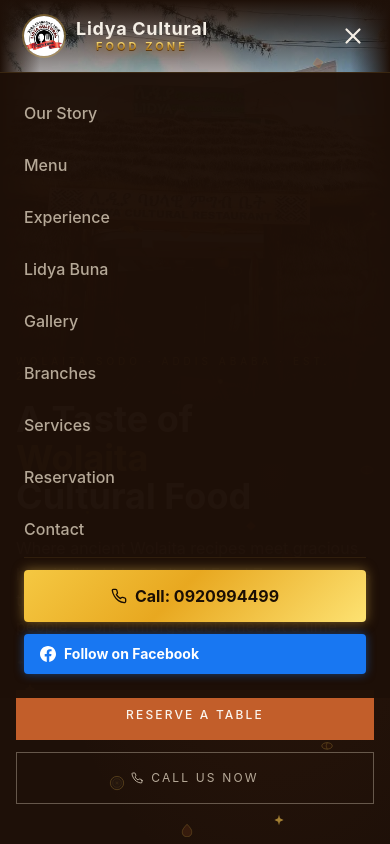
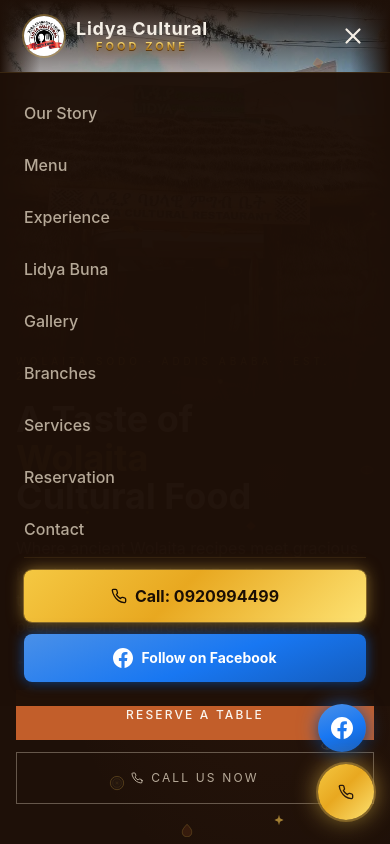
Before and after one commit to Ashenafi-Bancha/lidya-cultural-food-zone, a React (Vite) app: page / in a window 390 px wide. Both pictures are taken after a click on the button 353 px from the left and 36 px from the top of the page. Shown: the top 844 px of the page. Built offline with nearby package versions, Linux system fonts and the light colour scheme; a web font is replaced by a local one.

Commit message:
feat(ui): update Navbar and MobileActionBar, add new images, and refresh README

```diff
--- a/src/app/App.tsx
+++ b/src/app/App.tsx
@@ -1,4 +1,4 @@
-import React from "react";
+import React, { useState } from "react";
 import { Navbar } from "./components/sections/Navbar";
 import { Hero } from "./components/sections/Hero";
 import { OurStory } from "./components/sections/OurStory";
@@ -15,9 +15,10 @@
 import { MobileActionBar } from "./components/MobileActionBar";
 
 export default function App() {
+  const [menuOpen, setMenuOpen] = useState(false);
   return (
     <div className="bg-background text-foreground overflow-x-hidden pb-24 md:pb-0">
-      <Navbar />
+      <Navbar onOpenChange={setMenuOpen} />
       <Hero />
       <OurStory />
       <MenuSection />
@@ -30,7 +31,7 @@
       <Reservation />
       <Contact />
       <Footer />
-      <MobileActionBar />
+      <MobileActionBar isMenuOpen={menuOpen} />
     </div>
   );
 }
--- a/src/app/components/sections/Navbar.tsx
+++ b/src/app/components/sections/Navbar.tsx
@@ -5,9 +5,18 @@
 import { Icon } from "../Icons";
 import { NAV_LINKS, goto } from "../../data/constants";
 
-export function Navbar() {
+interface NavbarProps {
+  onOpenChange?: (open: boolean) => void;
+}
+
+export function Navbar({ onOpenChange }: NavbarProps) {
   const [scrolled, setScrolled] = useState(false);
   const [open, setOpen] = useState(false);
+
+  const toggleMenu = (next: boolean) => {
+    setOpen(next);
+    onOpenChange?.(next);
+  };
 
   useEffect(() => {
     const h = () => setScrolled(window.scrollY > 60);
@@ -109,7 +118,7 @@
         {/* Mobile hamburger */}
         <button
           className="md:hidden text-[#f5efe6] p-2 -mr-2 text-[26px]"
-          onClick={() => setOpen(!open)}
+          onClick={() => toggleMenu(!open)}
           aria-label="Menu"
         >
           {open ? <Icon.X /> : <Icon.Menu />}
@@ -131,7 +140,7 @@
               {NAV_LINKS.map(({ label, id }) => (
                 <li key={id}>
                   <button
-                    onClick={() => { goto(id); setOpen(false); }}
+                    onClick={() => { goto(id); toggleMenu(false); }}
                     className="w-full text-left py-3 text-base text-[#e8dcc8]/75 hover:text-[#d4a843] transition-colors"
                     style={{ fontFamily: "var(--font-lidya-sans)" }}
                   >
@@ -140,30 +149,81 @@
                 </li>
               ))}
               <li className="pt-3 border-t border-[#d4a843]/10 flex flex-col gap-3">
-                <a
+                <motion.a
                   href="tel:+251920994499"
-                  className="flex items-center justify-center gap-2 px-4 py-3.5 text-[#1a0e04] font-bold text-base rounded"
-                  style={{ fontFamily: "var(--font-lidya-sans)", background: "linear-gradient(135deg,#f5c842 0%,#e8a820 45%,#fde272 100%)", boxShadow: "0 0 12px rgba(212,168,67,0.55)" }}
+                  className="flex items-center justify-center gap-2 px-4 py-3.5 text-[#1a0e04] font-bold text-base rounded-lg"
+                  style={{
+                    fontFamily: "var(--font-lidya-sans)",
+                    background: "linear-gradient(135deg,#f5c842 0%,#e8a820 45%,#fde272 100%)",
+                    boxShadow: "0 0 0 1px rgba(212,168,67,0.4), 0 0 16px rgba(212,168,67,0.65), 0 3px 10px rgba(0,0,0,0.45)",
+                  }}
+                  whileHover={{ scale: 1.02, boxShadow: "0 0 26px rgba(212,168,67,0.95), 0 4px 14px rgba(0,0,0,0.5)" }}
+                  whileTap={{ scale: 0.98 }}
                 >
                   <Icon.Phone /> Call: 0920994499
-                </a>
-                <a
+                </motion.a>
+                <motion.a
                   href="https://web.facebook.com/leta.lemma.1"
                   target="_blank"
                   rel="noopener noreferrer"
-                  className="flex items-center gap-2 px-4 py-2.5 text-white font-bold text-sm rounded"
-                  style={{ fontFamily: "var(--font-lidya-sans)", background: "#1877F2", boxShadow: "0 0 10px rgba(24,119,242,0.5)" }}
+                  className="flex items-center justify-center gap-2 px-4 py-3.5 text-white font-bold text-sm rounded-lg"
+                  style={{
+                    fontFamily: "var(--font-lidya-sans)",
+                    background: "linear-gradient(160deg,#4a90e8 0%,#1877F2 55%,#145dbf 100%)",
+                    boxShadow: "0 0 14px rgba(24,119,242,0.6), 0 3px 8px rgba(0,0,0,0.4)",
+                  }}
+                  whileHover={{ scale: 1.02 }}
+                  whileTap={{ scale: 0.98 }}
                 >
-                  <svg viewBox="0 0 24 24" width="16" height="16" fill="white">
+                  <svg viewBox="0 0 24 24" width="20" height="20" fill="white">
                     <path d="M24 12.073C24 5.404 18.627 0 12 0S0 5.404 0 12.073C0 18.1 4.388 23.094 10.125 24v-8.437H7.078v-3.49h3.047V9.41c0-3.025 1.792-4.697 4.533-4.697 1.312 0 2.686.235 2.686.235v2.97h-1.513c-1.491 0-1.956.93-1.956 1.886v2.267h3.328l-.532 3.49h-2.796V24C19.612 23.094 24 18.1 24 12.073z"/>
                   </svg>
                   Follow on Facebook
-                </a>
+                </motion.a>
               </li>
             </ul>
           </motion.div>
         )}
       </AnimatePresence>
+
+      {/* Floating Action Buttons for Mobile */}
+      <div className="md:hidden fixed bottom-6 right-4 z-50 flex flex-col gap-3 pointer-events-none">
+        <motion.a
+          href="https://web.facebook.com/leta.lemma.1"
+          target="_blank"
+          rel="noopener noreferrer"
+          aria-label="Follow us on Facebook"
+          className="flex items-center justify-center w-12 h-12 rounded-full pointer-events-auto"
+          style={{
+            background: "linear-gradient(160deg,#4a90e8 0%,#1877F2 55%,#145dbf 100%)",
+            boxShadow: "0 0 20px rgba(24,119,242,0.6), 0 4px 12px rgba(0,0,0,0.5)",
+          }}
+          whileHover={{ scale: 1.1 }}
+          whileTap={{ scale: 0.95 }}
+          initial={{ opacity: 0, y: 20 }}
+          animate={{ opacity: 1, y: 0 }}
+          transition={{ delay: 0.1 }}
+        >
+          <svg viewBox="0 0 24 24" width="22" height="22" fill="white">
+            <path d="M24 12.073C24 5.404 18.627 0 12 0S0 5.404 0 12.073C0 18.1 4.388 23.094 10.125 24v-8.437H7.078v-3.49h3.047V9.41c0-3.025 1.792-4.697 4.533-4.697 1.312 0 2.686.235 2.686.235v2.97h-1.513c-1.491 0-1.956.93-1.956 1.886v2.267h3.328l-.532 3.49h-2.796V24C19.612 23.094 24 18.1 24 12.073z"/>
+          </svg>
+        </motion.a>
+
+        <motion.a
+          href="tel:+251920994499"
+          className="flex items-center justify-center w-14 h-14 rounded-full pointer-events-auto"
+          style={{
+            background: "linear-gradient(135deg,#f5c842 0%,#e8a820 45%,#fde272 100%)",
+            boxShadow: "0 0 0 2px rgba(212,168,67,0.4), 0 0 24px rgba(212,168,67,0.8), 0 6px 16px rgba(0,0,0,0.6)",
+          }}
+          whileHover={{ scale: 1.1, boxShadow: "0 0 30px rgba(212,168,67,1), 0 8px 20px rgba(0,0,0,0.7)" }}
+          whileTap={{ scale: 0.95 }}
+          initial={{ opacity: 0, y: 20 }}
+          animate={{ opacity: 1, y: 0 }}
+        >
+          <Icon.Phone />
+        </motion.a>
+      </div>
     </header>
   );
 }
```
Also changed, not shown: src/app/components/MobileActionBar.tsx (+43 -65 lines), 21 other files (tests, documents, lock files or other folders).
